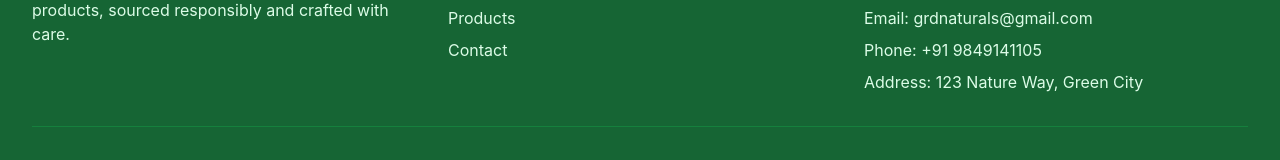
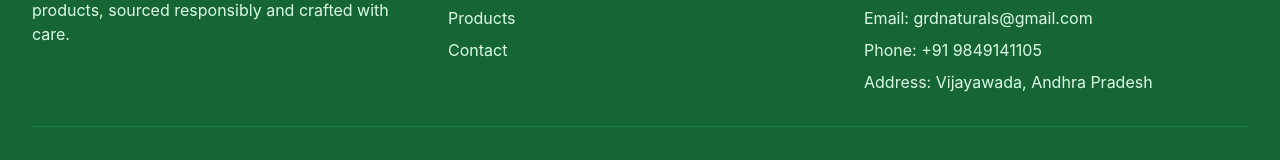
Before and after one commit to Maheshkarri4444/GRD-Ecom-website, a React (Vite) app in the folder frontend/: page / in a window 1280 px wide. Shown: the part 2506-2666 px from the top of the page. Built offline with nearby package versions, Linux system fonts and the light colour scheme; no server answers.

Commit message:
address changed

```diff
--- a/frontend/src/App.jsx
+++ b/frontend/src/App.jsx
@@ -166,7 +166,7 @@ function App() {
                 <li>Name: Dr T Karunakara Reddy</li>
                 <li>Email: grdnaturals@gmail.com</li>
                 <li>Phone: +91 9849141105</li>
-                <li>Address: 123 Nature Way, Green City</li>
+                <li>Address: Vijayawada, Andhra Pradesh</li>
               </ul>
             </div>
           </div>
```
